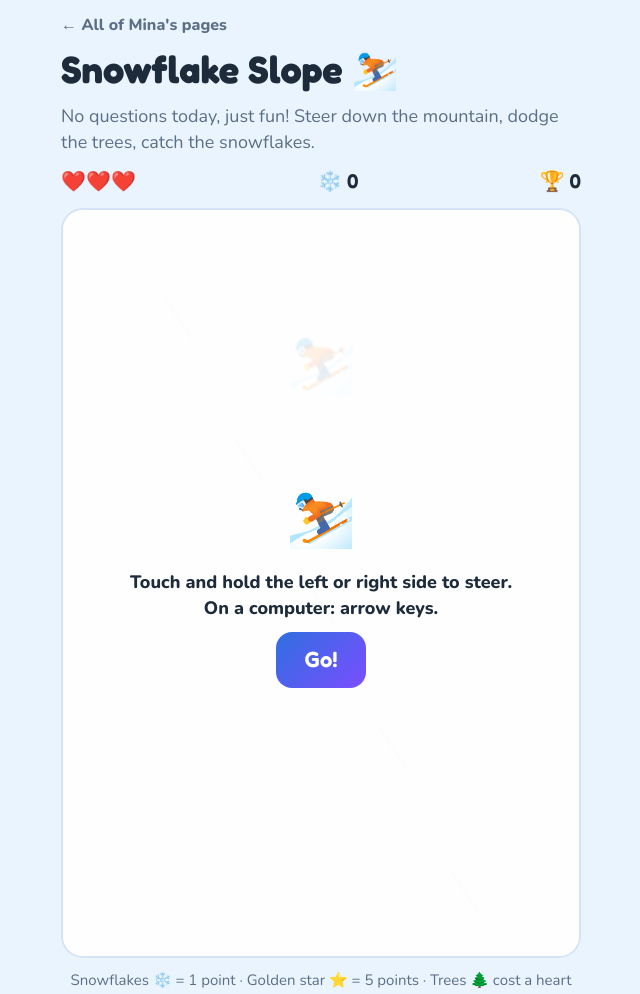
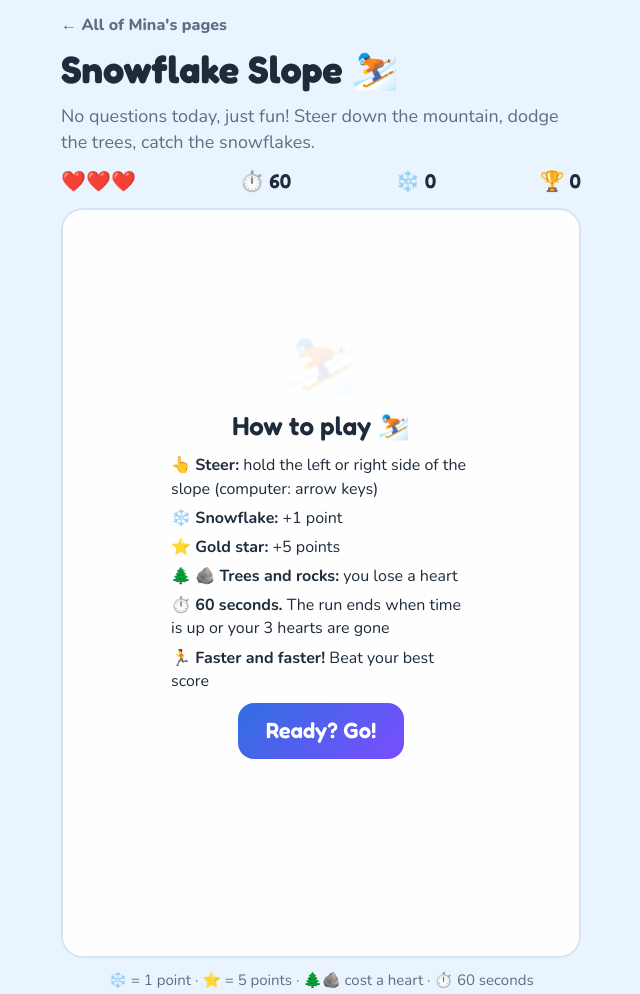
Before and after one commit to mehmetdurkan/study-fun, a plain HTML site: page mina/2026-11-20.html in a window 1280 px wide. Shown: the whole page, without its empty margins (319-959 px from the left). Drawn offline with nearby package versions, Linux system fonts and the light colour scheme.

Commit message:
Snowflake Slope: how-to-play screen, 60-second timer

```diff
--- a/mina/2026-11-20.html
+++ b/mina/2026-11-20.html
@@ -36,6 +36,7 @@ canvas{display:block;width:100%;height:auto}
   color:#fff;background:linear-gradient(135deg,var(--accent),var(--accent2));cursor:pointer}
 .send{display:inline-flex;align-items:center;justify-content:center;min-height:48px;padding:0 18px;border-radius:14px;
   border:2px solid var(--line);color:var(--ink);text-decoration:none;font-weight:800}
+.how{margin:0;padding:0;list-style:none;text-align:left;display:flex;flex-direction:column;gap:6px;font-size:16px;max-width:300px}
 .tip{font-size:15px;color:var(--muted);text-align:center;margin:0}
 .btn:focus-visible,.send:focus-visible,.back:focus-visible{outline:3px solid var(--accent);outline-offset:3px}
 </style>
@@ -45,13 +46,20 @@ canvas{display:block;width:100%;height:auto}
   <a class="back" href="./">← All of Mina's pages</a>
   <h1>Snowflake Slope ⛷️</h1>
   <p class="intro">No questions today, just fun! Steer down the mountain, dodge the trees, catch the snowflakes.</p>
-  <div class="hud"><span id="hearts">❤️❤️❤️</span><span>❄️ <span id="score">0</span></span><span>🏆 <span id="best">0</span></span></div>
+  <div class="hud"><span id="hearts">❤️❤️❤️</span><span>⏱️ <span id="time">60</span></span><span>❄️ <span id="score">0</span></span><span>🏆 <span id="best">0</span></span></div>
   <div class="stage" id="stage">
     <canvas id="c" width="360" height="520" aria-label="Ski game"></canvas>
     <div class="over" id="start">
-      <div style="font-size:56px">⛷️</div>
-      <p style="margin:0;font-weight:800">Touch and hold the left or right side to steer.<br>On a computer: arrow keys.</p>
-      <button class="btn" id="go" type="button">Go!</button>
+      <div style="font-family:var(--display);font-size:26px;font-weight:600">How to play ⛷️</div>
+      <ul class="how">
+        <li><b>👆 Steer:</b> hold the left or right side of the slope (computer: arrow keys)</li>
+        <li><b>❄️ Snowflake:</b> +1 point</li>
+        <li><b>⭐ Gold star:</b> +5 points</li>
+        <li><b>🌲 🪨 Trees and rocks:</b> you lose a heart</li>
+        <li><b>⏱️ 60 seconds.</b> The run ends when time is up or your 3 hearts are gone</li>
+        <li><b>🏃 Faster and faster!</b> Beat your best score</li>
+      </ul>
+      <button class="btn" id="go" type="button">Ready? Go!</button>
     </div>
     <div class="over" id="end" hidden>
       <div id="endMsg" style="font-family:var(--display);font-size:24px;font-weight:600"></div>
@@ -61,7 +69,7 @@ canvas{display:block;width:100%;height:auto}
       <a class="send" id="sendScore" href="#">Send Dad my score</a>
     </div>
   </div>
-  <p class="tip">Snowflakes ❄️ = 1 point · Golden star ⭐ = 5 points · Trees 🌲 cost a heart</p>
+  <p class="tip">❄️ = 1 point · ⭐ = 5 points · 🌲🪨 cost a heart · ⏱️ 60 seconds</p>
 </div>
 <script src="../assets/log.js"></script>
 <script src="../assets/wish.js"></script>
@@ -71,9 +79,9 @@ canvas{display:block;width:100%;height:auto}
   var dpr=Math.min(window.devicePixelRatio||1,2);cv.width=W*dpr;cv.height=H*dpr;ctx.scale(dpr,dpr);
   var BKEY='snowflakeSlopeBest',best=0;try{best=+localStorage.getItem(BKEY)||0}catch(e){}
   var $=function(id){return document.getElementById(id)};$('best').textContent=best;
-  var px,speed,items,score,hearts,hurt,left,right,running=false,last,dist,spawnT,finished=0;
+  var px,speed,items,score,hearts,hurt,left,right,running=false,last,dist,spawnT,finished=0,timeLeft,why;
   function reset(){px=W/2;speed=170;items=[];score=0;hearts=3;hurt=0;dist=0;spawnT=0;left=right=false;
-    $('score').textContent=0;$('hearts').textContent='❤️❤️❤️'}
+    timeLeft=60;why='';$('time').textContent=60;$('score').textContent=0;$('hearts').textContent='❤️❤️❤️'}
   function spawn(){
     var r=Math.random(),x=24+Math.random()*(W-48);
     if(r<0.55)items.push({t:'🌲',x:x,y:H+30,s:34,bad:true});
@@ -94,7 +102,7 @@ canvas{display:block;width:100%;height:auto}
     if(!running)return;
     var dt=Math.min((now-last)/1000,0.05);last=now;
     var steer=(right?1:0)-(left?1:0);px=Math.max(20,Math.min(W-20,px+steer*230*dt));
-    speed+=6*dt;dist+=speed*dt;spawnT-=dt;
+    speed+=6*dt;dist+=speed*dt;spawnT-=dt;timeLeft-=dt;var tl=Math.max(0,Math.ceil(timeLeft));if($('time').textContent!=tl)$('time').textContent=tl;
     if(spawnT<=0){spawn();spawnT=Math.max(0.28,0.75-speed/1200)}
     if(hurt>0)hurt-=dt;
     for(var i=items.length-1;i>=0;i--){var o=items[i];o.y-=speed*dt;
@@ -104,7 +112,8 @@ canvas{display:block;width:100%;height:auto}
         items.splice(i,1);continue}
       if(o.y<-40)items.splice(i,1)}
     draw();
-    if(hearts<=0)return end();
+    if(hearts<=0){why='hearts';return end()}
+    if(timeLeft<=0){why='time';return end()}
     requestAnimationFrame(tick);
   }
   function start(){reset();$('start').hidden=true;$('end').hidden=true;running=true;last=performance.now();requestAnimationFrame(tick)}
@@ -113,7 +122,7 @@ canvas{display:block;width:100%;height:auto}
     running=false;left=right=false;var isBest=score>best;
     if(isBest){best=score;try{localStorage.setItem(BKEY,best)}catch(e){};$('best').textContent=best}
     $('final').textContent='❄️ '+score;
-    $('endMsg').textContent=isBest?'New record! 🎉':(score>=best*0.7?'So close to your record!':'Nice run!');
+    $('endMsg').textContent=(why==='time'?'⏱️ Time is up! ':'💥 Out of hearts! ')+(isBest?'New record! 🎉':(score>=best*0.7?'So close to your record!':'Nice run!'));
     $('bestMsg').textContent='Your best: '+best;
     var who=(window.studyWho&&window.studyWho.name)||'Mina';
     $('sendScore').href=smsHref(who+' here: '+score+' snowflakes on Snowflake Slope! ⛷️');
```
